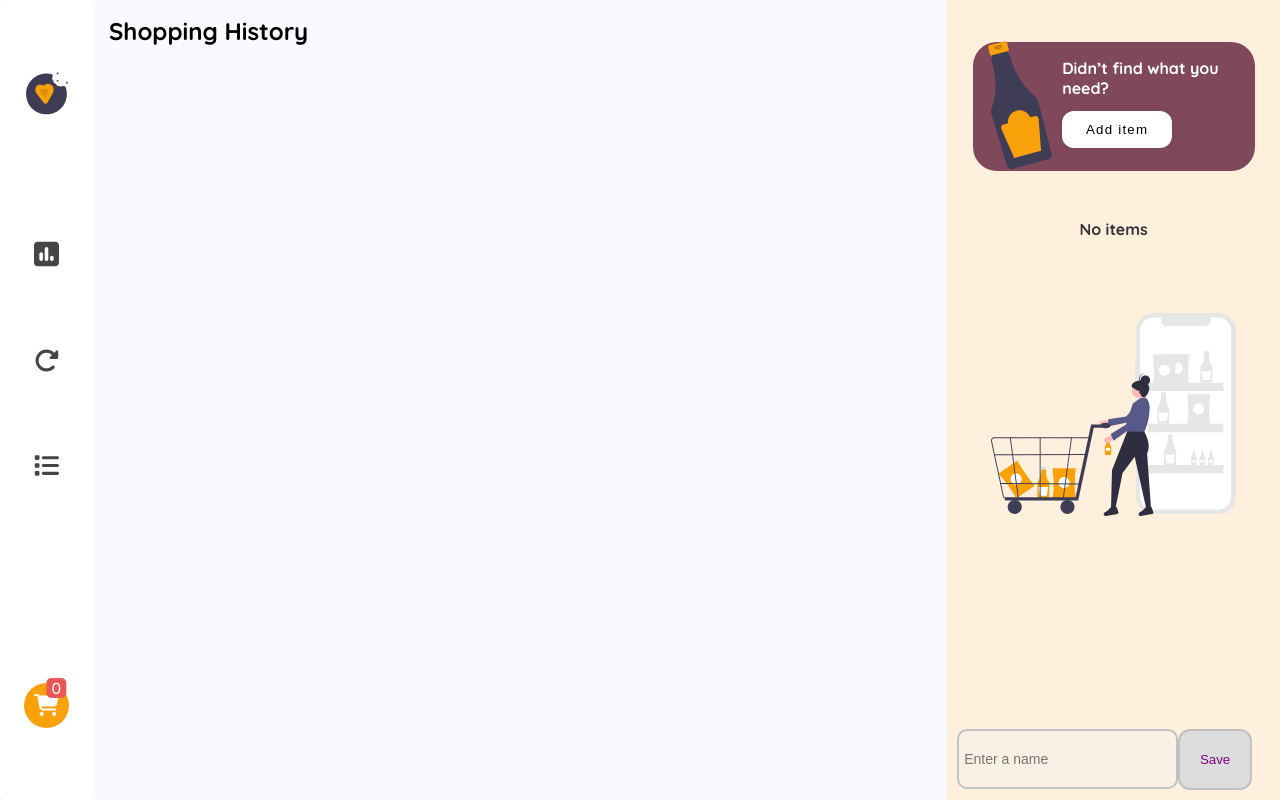
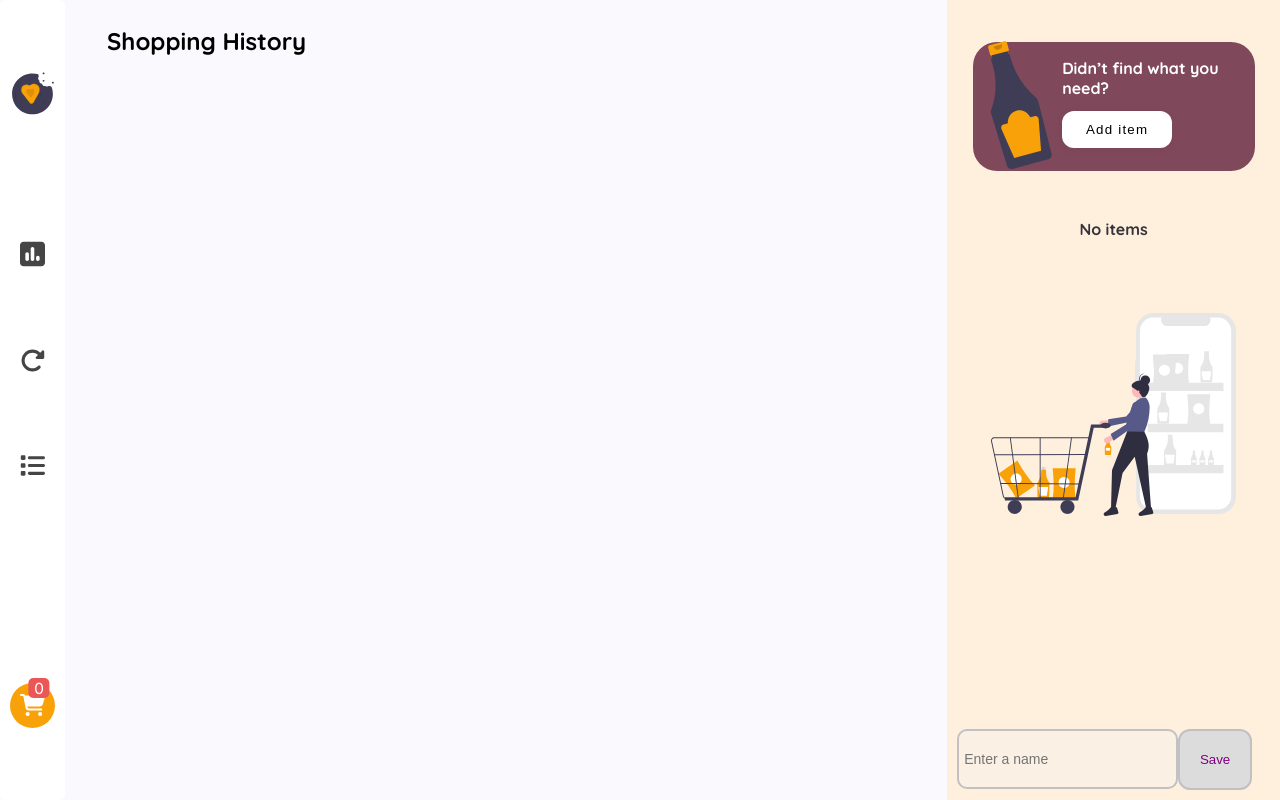
Before and after one commit to EjiroOsiephri/Shoppingfy-app, a React (Vite) app in the folder shoppingify-master/vite-project/: page /shopping-history in a window 1280 px wide. Built offline with nearby package versions, Linux system fonts and the light colour scheme.

Commit message:
Finish styling issues

```diff
--- a/shoppingify-master/vite-project/src/Sass/ShoppingList.module.scss
+++ b/shoppingify-master/vite-project/src/Sass/ShoppingList.module.scss
@@ -2,6 +2,9 @@
   margin-left: 2em;
   margin-right: 2em;
   margin-top: 1em;
+  flex: 1;
+  overflow-y: auto;
+  padding: 10px;
 }
 .Shoppinglist-component {
   display: flex;
--- a/shoppingify-master/vite-project/src/Sass/ShoppingMain.module.scss
+++ b/shoppingify-master/vite-project/src/Sass/ShoppingMain.module.scss
@@ -1,11 +1,12 @@
 .main-shopping {
-  display: grid;
-  grid-template: 1fr/77px 1fr auto;
-  align-items: start;
-  max-width: 1400px;
-  min-height: 100vh;
+  // display: grid;
+  // grid-template: 1fr/77px 1fr auto;
   margin-inline: auto;
-  position: relative;
+  display: flex;
+  justify-content: space-between;
+  height: 100vh;
+  overflow: hidden;
+  scroll-behavior: smooth;
 }
 
 @media screen and (max-width: 678px) {
```
